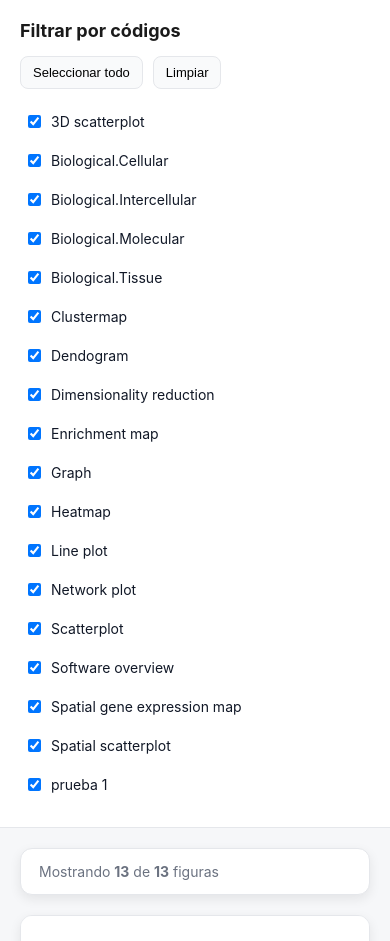
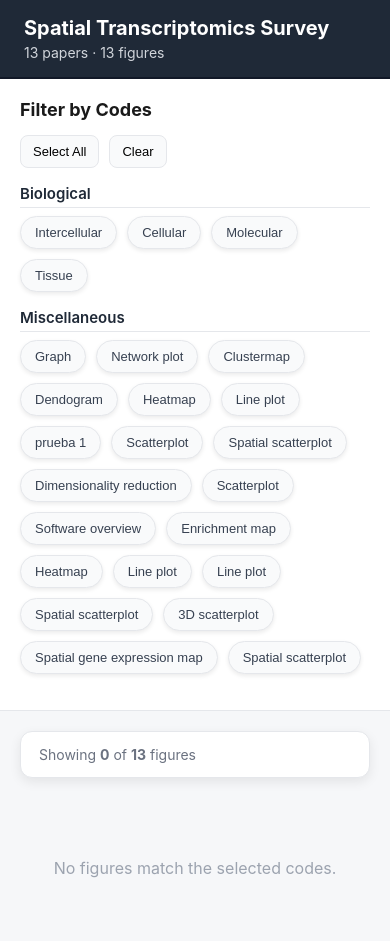
Before and after one commit to denisseram/STAR-spatialsc, an Astro site: page / in a window 390 px wide. Shown: the top 941 px of the page. Built offline with nearby package versions, Linux system fonts and the light colour scheme; Astro itself is replaced by a stand-in of ours.

Commit message:
Looks better

```diff
--- a/src/components/FigureGrid.jsx
+++ b/src/components/FigureGrid.jsx
@@ -2,12 +2,22 @@ import React, { useState } from "react";
 import "../styles/FigureGrid.css";
 
 export default function FigureGrid({ figures }) {
-  const [selectedCodes, setSelectedCodes] = useState(
-    figures.flatMap((f) => f.codes)
-  );
+  const [selectedCodes, setSelectedCodes] = useState([]);
   const [modal, setModal] = useState(null);
 
-  const allCodes = [...new Set(figures.flatMap((f) => f.codes))].sort();
+  // Group codes Father -> Children
+  const groupedCodes = {};
+  const miscCodes = [];
+
+  figures.flatMap((f) => f.codes).forEach((code) => {
+    if (code.includes(".")) {
+      const [father, child] = code.split(".");
+      if (!groupedCodes[father]) groupedCodes[father] = new Set();
+      groupedCodes[father].add(child);
+    } else {
+      miscCodes.push(code);
+    }
+  });
 
   const toggleCode = (code) => {
     setSelectedCodes((prev) =>
@@ -15,7 +25,16 @@ export default function FigureGrid({ figures }) {
     );
   };
 
-  const selectAll = () => setSelectedCodes(allCodes);
+  const selectAll = () => {
+    const all = [
+      ...Object.entries(groupedCodes).flatMap(([father, children]) =>
+        Array.from(children).map((child) => `${father}.${child}`)
+      ),
+      ...miscCodes,
+    ];
+    setSelectedCodes(all);
+  };
+
   const clearAll = () => setSelectedCodes([]);
 
   const filteredFigures = figures.filter((fig) =>
@@ -30,38 +49,79 @@ export default function FigureGrid({ figures }) {
   };
 
   return (
+    <div className="page">
+      {/* Top bar */}
+      <header className="topbar">
+        <h1 className="topbar-title">Spatial Transcriptomics Survey</h1>
+        <p className="topbar-subtitle">
+          {figures.length} papers ·{" "}
+          {figures.reduce((acc, f) => acc + 1, 0)} figures
+        </p>
+      </header>
+
       <div className="container">
         <aside className="sidebar">
-        <h2>Filtrar por códigos</h2>
+          <h2>Filter by Codes</h2>
           <div className="filter-controls">
-          <button onClick={selectAll}>Seleccionar todo</button>
-          <button onClick={clearAll}>Limpiar</button>
+            <button onClick={selectAll}>Select All</button>
+            <button onClick={clearAll}>Clear</button>
           </div>
-        <div id="codeFilters">
-          {allCodes.map((code) => (
-            <div key={code} className="code-filter">
-              <input
-                type="checkbox"
-                checked={selectedCodes.includes(code)}
-                onChange={() => toggleCode(code)}
-              />
-              <label>{code}</label>
+
+          {/* Grouped Father.Child codes */}
+          {Object.entries(groupedCodes).map(([father, children]) => (
+            <div key={father} className="code-group">
+              <div className="code-father-title">{father}</div>
+              <div className="code-buttons">
+                {Array.from(children).map((child) => {
+                  const fullCode = `${father}.${child}`;
+                  const active = selectedCodes.includes(fullCode);
+                  return (
+                    <button
+                      key={fullCode}
+                      className={`code-button ${active ? "active" : ""}`}
+                      onClick={() => toggleCode(fullCode)}
+                    >
+                      {child}
+                    </button>
+                  );
+                })}
+              </div>
             </div>
           ))}
+
+          {/* Miscellaneous codes */}
+          {miscCodes.length > 0 && (
+            <div className="code-group">
+              <div className="code-father-title">Miscellaneous</div>
+              <div className="code-buttons">
+                {miscCodes.map((code) => {
+                  const active = selectedCodes.includes(code);
+                  return (
+                    <button
+                      key={code}
+                      className={`code-button ${active ? "active" : ""}`}
+                      onClick={() => toggleCode(code)}
+                    >
+                      {code}
+                    </button>
+                  );
+                })}
               </div>
+            </div>
+          )}
         </aside>
 
         <main className="main-content">
           <div className="stats">
             <div className="stats-text">
-            Mostrando <strong>{filteredFigures.length}</strong> de{" "}
-            <strong>{figures.length}</strong> figuras
+              Showing <strong>{filteredFigures.length}</strong> of{" "}
+              <strong>{figures.length}</strong> figures
             </div>
           </div>
 
           {filteredFigures.length === 0 ? (
             <div className="no-results">
-            No hay figuras que coincidan con los códigos seleccionados.
+              No figures match the selected codes.
             </div>
           ) : (
             <div className="figures-grid">
@@ -97,6 +157,7 @@ export default function FigureGrid({ figures }) {
             </div>
           )}
         </main>
+      </div>
 
       {modal && (
         <div className="modal-backdrop" onClick={() => setModal(null)}>
--- a/src/styles/FigureGrid.css
+++ b/src/styles/FigureGrid.css
@@ -286,6 +286,18 @@ body {
   justify-content: center;
   background: #0f172a;
 }
+.code-group {
+  margin-bottom: 16px;
+}
+
+.code-father-title {
+  font-size: 15px;
+  font-weight: 600;
+  color: #1f2937;
+  margin-bottom: 6px;
+  border-bottom: 1px solid var(--border);
+  padding-bottom: 4px;
+}
 
 .modal-image {
   max-width: 100%;
@@ -321,4 +333,54 @@ body {
   .figure-card {
     min-height: 340px;
   }
+
+  /* Sticky top bar */
+    .topbar {
+        position: sticky;
+        top: 0;
+        z-index: 100;
+        background: #1f2937;
+        color: white;
+        padding: 16px 24px;
+        border-bottom: 2px solid #111827;
+    }
+    .topbar-title {
+        font-size: 20px;
+        font-weight: 700;
+    }
+    .topbar-subtitle {
+        font-size: 14px;
+        color: #d1d5db;
+        margin-top: 4px;
+    }
+
+    /* Code buttons */
+    .code-buttons {
+        display: flex;
+        flex-wrap: wrap;
+        gap: 10px;
+        margin-top: 8px;
+    }
+    .code-button {
+        padding: 8px 14px;
+        border-radius: 20px; /* rounded pill */
+        border: 1px solid var(--border);
+        background: #f9fafb;
+        color: #374151;
+        font-size: 13px;
+        cursor: pointer;
+        transition: background 0.2s, color 0.2s, box-shadow 0.2s;
+        box-shadow: 0 2px 4px rgba(0,0,0,0.08);
+    }
+    .code-button:hover {
+        background: #f3f4f6;
+    }
+    .code-button.active {
+        background: #facc15; /* yellow */
+        color: #1f2937;
+        border-color: #facc15;
+        box-shadow: 0 3px 6px rgba(0,0,0,0.15);
+    }
+
+
 }
```
Lines whose indentation alone changed are shown as unchanged.
